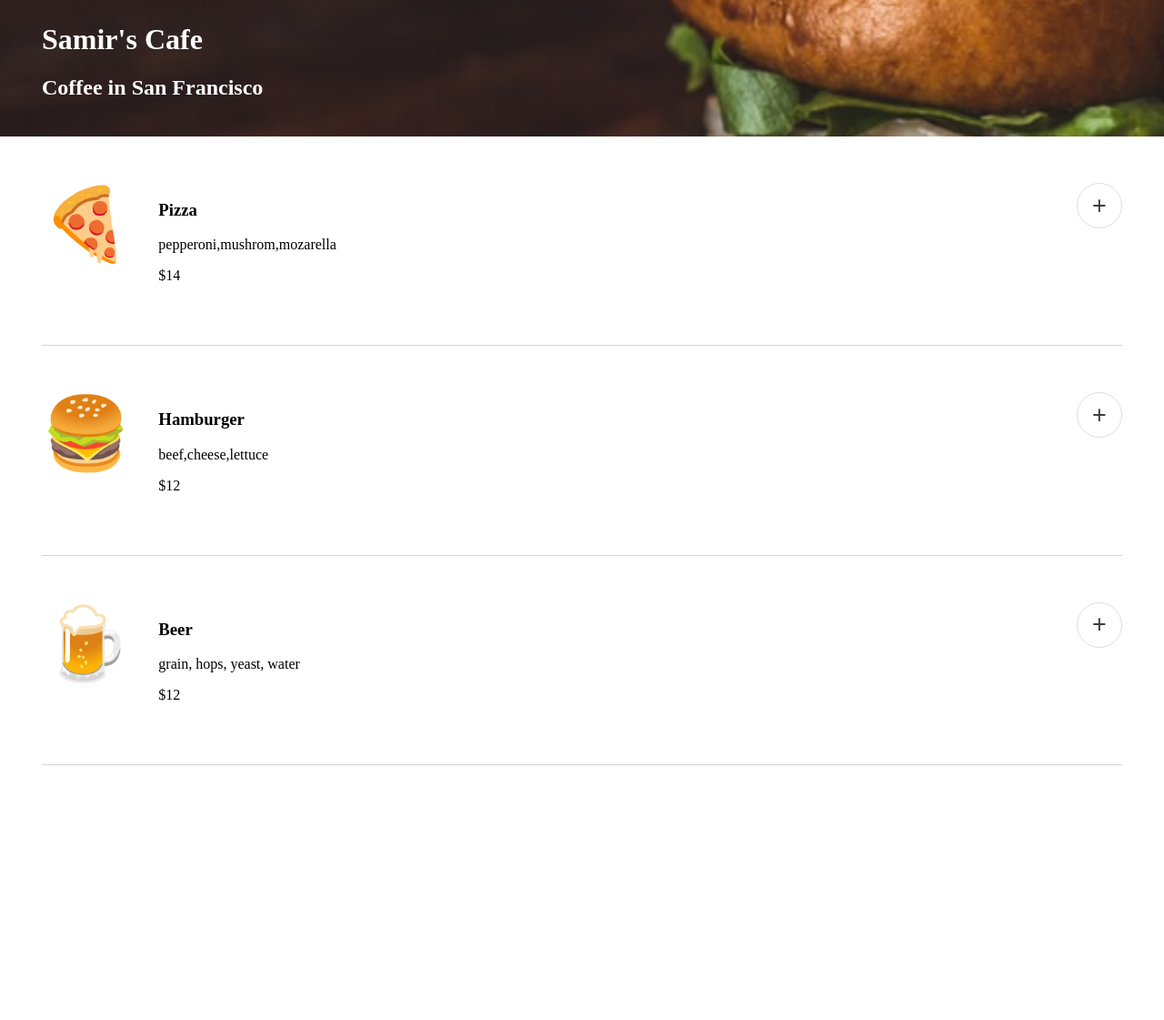
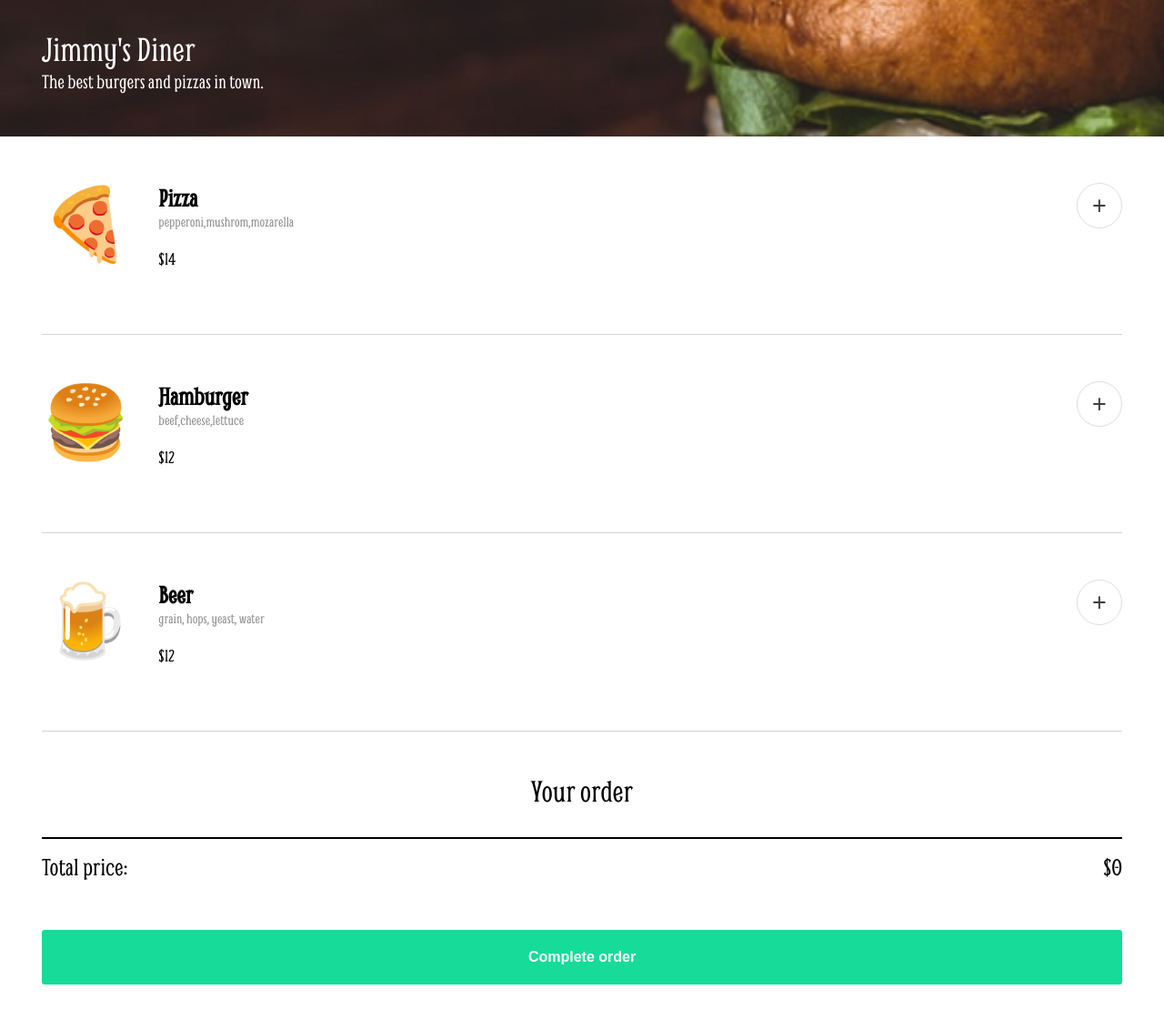
Before and after one commit to samir-zaman/mobile-ordering-app, a plain HTML site: page index.html in a window 1280 px wide. Shown: the part 17-1138 px from the top of the page at 91% size. Before the commit the page ends 858 px from the top, so only its background shows below. Drawn offline with Linux system fonts and the light colour scheme.

Commit message:
home page is finishes except for hide toggle feature on order section.

```diff
--- a/index.css
+++ b/index.css
@@ -1,5 +1,6 @@
 body {
     margin: 0;
+    font-family: Smythe;
 }
 
 
@@ -7,22 +8,28 @@ body {
         typography and icons
 ============================= */
 
+@font-face {
+    src: url("Smythe-Regular.ttf");
+    font-family: Smythe;
+}
+
 #header-text{
     color:white;
     margin-left: 46px;
 }
 
-.add-button{
-    border: 1.5px solid #DEDEDE;
-    border-radius: 50%;
-    background-color: white;
-    height: 50px;
-    width: 50px;
-    font-size: 27px;
-    font-weight: 200;
-    color: #3C3C3C;
+#header-text h1{
+    font-weight: 400;
+    font-size: 39px;
+    margin: 0;
+}
 
+#header-text h2{
+    font-weight: 400;
+    font-size: 22.42px;
+    margin: 0;
 }
+
 
 /* ==========================
         menu layout
@@ -55,10 +62,94 @@ header {
     margin-right: 31px;
 }
 
+.item-name{
+    font-size: 28px;
+    margin: 0;
+}
+
+.item-ingredients{
+    font-size: 16px;
+    color: #8B8B8B;
+    margin: 0;
+}
+
+.item-price{
+    font-size: 20px;
+}
+
+.add-button{
+    border: 1.5px solid #DEDEDE;
+    border-radius: 50%;
+    background-color: white;
+    height: 50px;
+    width: 50px;
+    font-size: 27px;
+    font-weight: 200;
+    color: #3C3C3C;
+    cursor: pointer;
+}
+
 /* ==========================
     order summary layout
 ============================= */
 
+#order-section{
+    margin: 0 46px 53px 46px;
+    font-size: 28px;
+}
+
+#your-order{
+    display: flex;
+    justify-content: center;
+    margin: 45px auto 25px auto;
+    font-size: 35px;
+}
+
+.order-item{
+    display: flex;
+    align-items: flex-start;
+    justify-content: space-between;
+    padding-top: 22px;
+}
+
+.name-and-remove-container{
+    display: flex;
+    align-items: center;
+}
+
+.order-item-name{
+    margin-right: 13px;
+}
+
+.remove-button{
+    font-family: Verdana;
+    font-size: 12px;
+    color: #BBBBBB;
+    cursor: pointer;
+}
+
+.order-total{
+    display: flex;
+    justify-content: space-between;
+    border-top: 2px solid black;
+    padding-top: 14px;
+    margin-top: 31px;
+}
+
+#order-button{
+    background: #16DB99;
+    border: none;
+    color: white;
+    /*padding:*/
+    border-radius: 3px;
+    height: 60px;
+    width: 100%;
+    cursor: pointer;
+    font-size: 16px;
+    font-weight: 700;
+    margin-top: 53px;
+}
+
 /* ==========================
     payment modal layout
 ============================= */
--- a/index.html
+++ b/index.html
@@ -5,8 +5,8 @@
     <body>
         <header>
             <div id="header-text">
-                <h1>Samir's Cafe</h1>
-                <h2>Coffee in San Francisco</h2>
+                <h1>Jimmy's Diner</h1>
+                <h2>The best burgers and pizzas in town.</h2>
             </div>
         </header>
         <main>
--- a/index.js
+++ b/index.js
@@ -4,7 +4,7 @@ let customerOrder = []
 
 function createEmptyOrder(array){
     array.forEach(function(item){
-        const emptyItem = {name: item.name, quantity: 0, price: item.price}
+        const emptyItem = {name: item.name, quantity: 0, price: item.price, id: item.id}
         customerOrder.push(emptyItem)
     })
 }
@@ -34,23 +34,42 @@ function handleAddClick(itemID){
     render()
 }
 
+function handleRemoveClick(itemID){
+    const targetCustomerOrderObj = customerOrder.filter(function(item){
+        return item.id.toString() === itemID
+    })[0]
+    targetCustomerOrderObj.quantity -= 1
+    targetCustomerOrderObj.price = (targetCustomerOrderObj.price / (targetCustomerOrderObj.quantity + 1)) * targetCustomerOrderObj.quantity
+    render()
+}
+
 
 function getCustomerOrder(){
     let orderSectionHtml = ''
     const selectedItems = customerOrder.filter(function(item){
         return item.quantity > 0
     })
+    orderSectionHtml += `<div id="your-order">Your order</div>`
     selectedItems.forEach(function(item){
         orderSectionHtml += `
         <div class="order-item">
             <div class="name-and-remove-container">
                 <div class="order-item-name">${item.name} (${item.quantity})</div>
-                <div class="remove-button">remove</div>
+                <div class="remove-button" data-remove="${item.id}">remove</div>
             </div>
-            <div class="price">${item.price}</div>
+            <div class="price">$${item.price}</div>
         </div>
         `
     })
+    const totalPrice = selectedItems.reduce((accumulator, item) =>
+        accumulator += item.price, 0
+    )
+    orderSectionHtml += `
+    <div class="order-total">
+        <div>Total price:</div>
+        <div>$${totalPrice}</div>
+    </div>
+    <button id="order-button">Complete order</button>`
     return orderSectionHtml
 }
 
@@ -62,10 +81,10 @@ function getMenuHtml() {
             <div class="menu-item">
                 <div class="menu-info">
                     <div class="item-icon">${item.emoji}</div>
-                    <div class="menu-item-description">
-                        <h3>${item.name}</h3>
-                        <p>${item.ingredients}</p>
-                        <p>$${item.price}</p>
+                    <div>
+                        <h3 class="item-name">${item.name}</h3>
+                        <p class="item-ingredients">${item.ingredients}</p>
+                        <p class="item-price">$${item.price}</p>
                     </div>
                 </div>
                 <button class="add-button" data-add="${item.id}">+</button>
@@ -77,10 +96,7 @@ function getMenuHtml() {
 
 function render(){
     document.getElementById('menu').innerHTML = getMenuHtml()
-    document.getElementById('order-section').innerHTML=getCustomerOrder(customerOrder)
+    document.getElementById('order-section').innerHTML=getCustomerOrder()
 }
 
 render()
-
-
-console.log('TESTING')
```
Also changed, not shown: Smythe-Regular.ttf (added).
